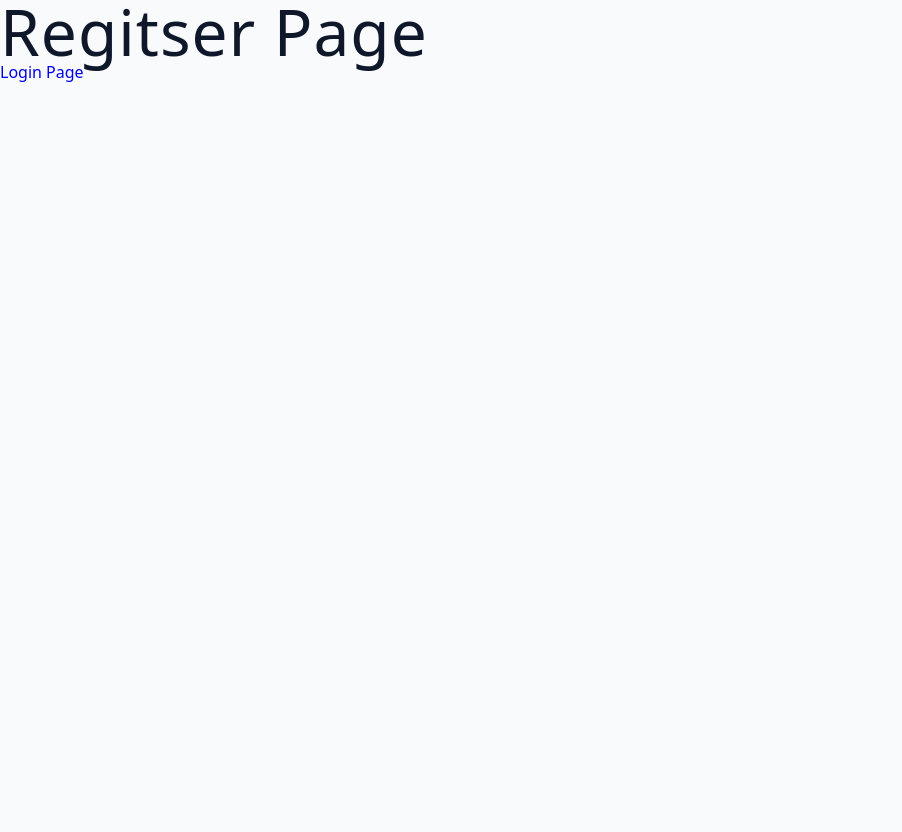
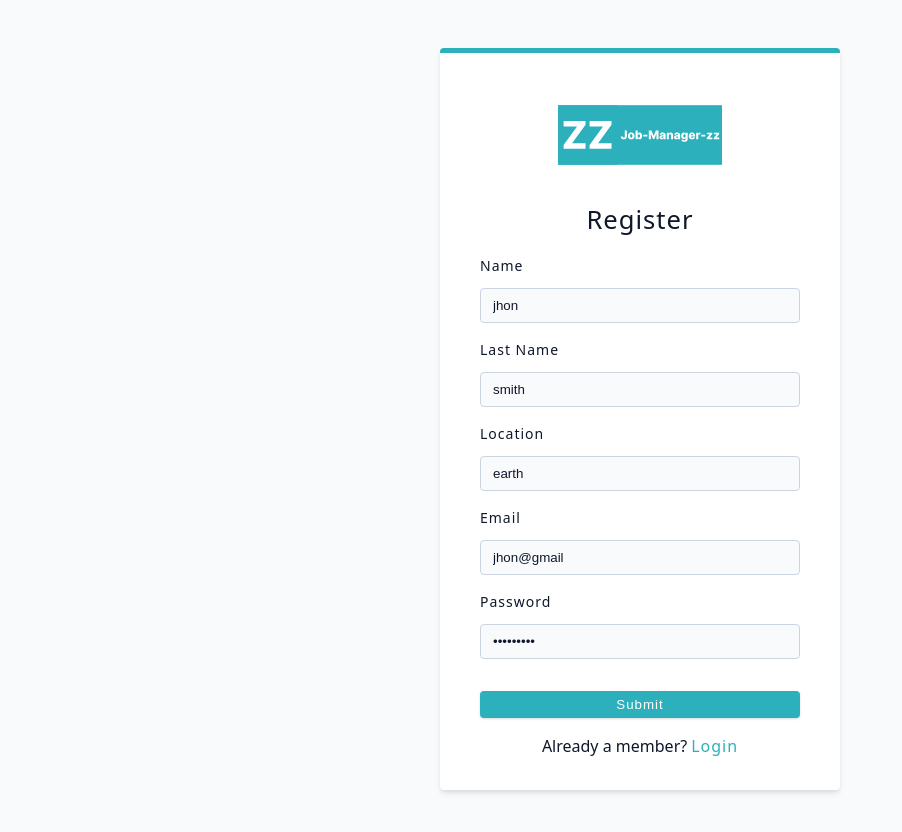
Before and after one commit to AtHaRaVs/JOBmanagerzz, a React (Vite) app: page /register in a window 1280 px wide. Shown: the top 832 px of the page, without its empty margins (0-902 px from the left). Before the commit the page ends 800 px from the top, so only its background shows below. Built offline with nearby package versions, Linux system fonts and the light colour scheme.

Commit message:
formrow component made

```diff
--- a/src/assets/wrappers/RegisterAndLoginPage.js
+++ b/src/assets/wrappers/RegisterAndLoginPage.js
@@ -1,4 +1,4 @@
-import styled from 'styled-components';
+import styled from "styled-components";
 
 const Wrapper = styled.section`
   min-height: 100vh;
@@ -6,7 +6,7 @@
   align-items: center;
   .logo {
     display: block;
-    margin: 0 auto;
+    margin: auto;
     margin-bottom: 1.38rem;
   }
   .form {
--- /dev/null
+++ b/src/components/Formrow.jsx
@@ -0,0 +1,18 @@
+const Formrow = ({ name, type, labelText, defaultValue }) => {
+  return (
+    <div className="form-row">
+      <label htmlFor={name} className="form-label">
+        {labelText}
+      </label>
+      <input
+        type={type}
+        id={name}
+        name={name}
+        className="form-input"
+        defaultValue={defaultValue || ""}
+        required
+      />
+    </div>
+  );
+};
+export default Formrow;
--- a/src/components/Logo.jsx
+++ b/src/components/Logo.jsx
@@ -1,6 +1,6 @@
 import logo from "../assets/images/logo.svg";
 
 const Logo = () => {
-  return <img src={logo} alt="logo" />;
+  return <img src={logo} alt="logo" className="logo" />;
 };
 export default Logo;
--- a/src/components/index.js
+++ b/src/components/index.js
@@ -1 +1,2 @@
 export { default as Logo } from "./Logo";
+export { default as FormRow } from "./Formrow";
--- a/src/pages/Register.jsx
+++ b/src/pages/Register.jsx
@@ -1,11 +1,50 @@
 import { Link } from "react-router-dom";
+import Wrapper from "../assets/wrappers/RegisterAndLoginPage";
+import { FormRow, Logo } from "../components";
 
 const Register = () => {
   return (
-    <div>
-      <h1>Regitser Page</h1>
-      <Link to="/login">Login Page</Link>
-    </div>
+    <Wrapper>
+      <form className="form">
+        <Logo />
+        <h4>Register</h4>
+        <FormRow type="text" name="name" defaultValue="jhon" labelText="Name" />
+        <FormRow
+          type="text"
+          name="lastName"
+          defaultValue="smith"
+          labelText="Last Name"
+        />
+        <FormRow
+          type="text"
+          name="location"
+          defaultValue="earth"
+          labelText="Location"
+        />
+        <FormRow
+          type="email"
+          name="email"
+          defaultValue="jhon@gmail"
+          labelText="Email"
+        />
+        <FormRow
+          type="password"
+          name="password"
+          defaultValue="secret123"
+          labelText="Password"
+        />
+        <button type="submit" className="btn btn-block">
+          submit
+        </button>
+        <p>
+          Already a member?
+          <Link to="/login" className="member-btn">
+            Login
+          </Link>
+        </p>
+      </form>
+    </Wrapper>
   );
 };
+
 export default Register;
```
